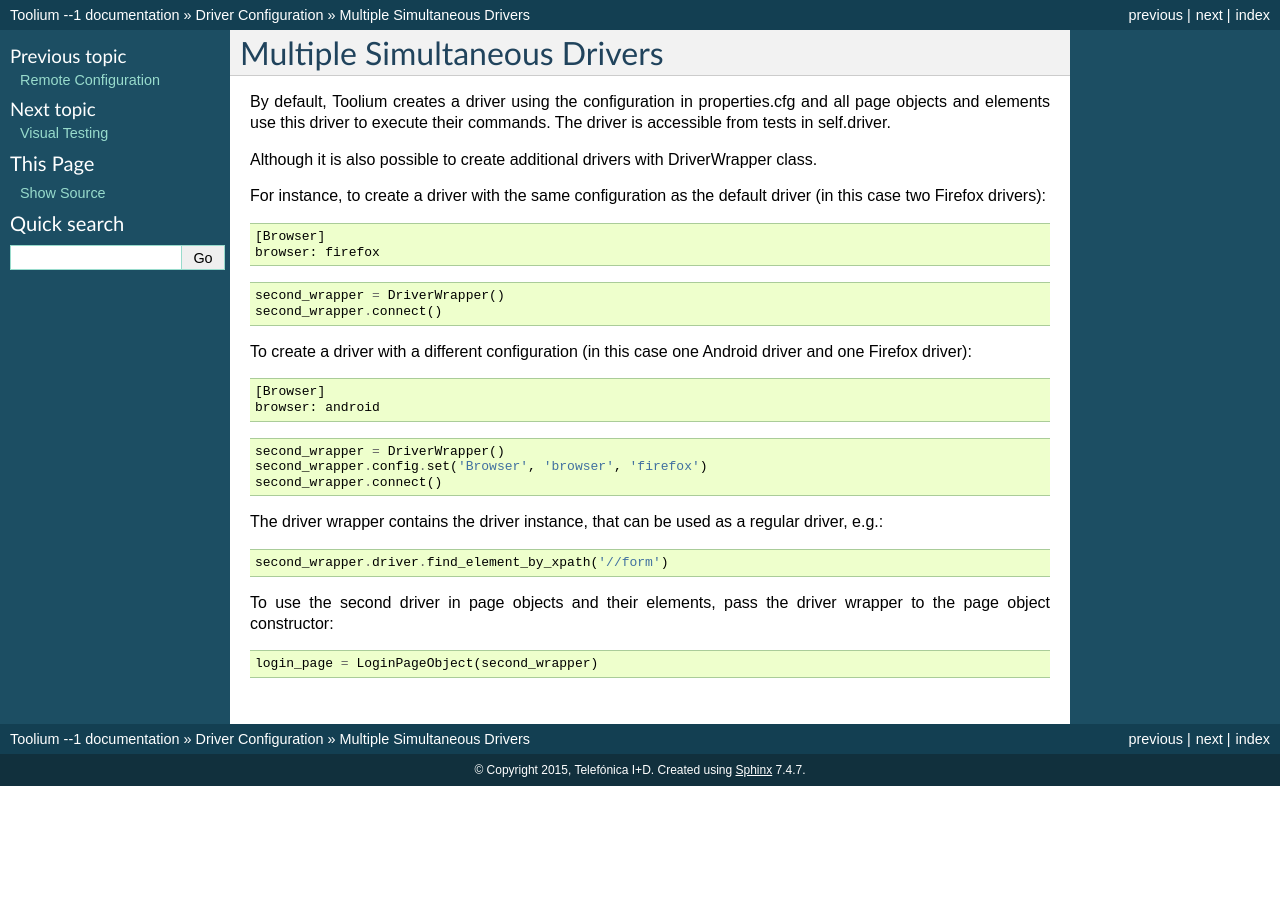
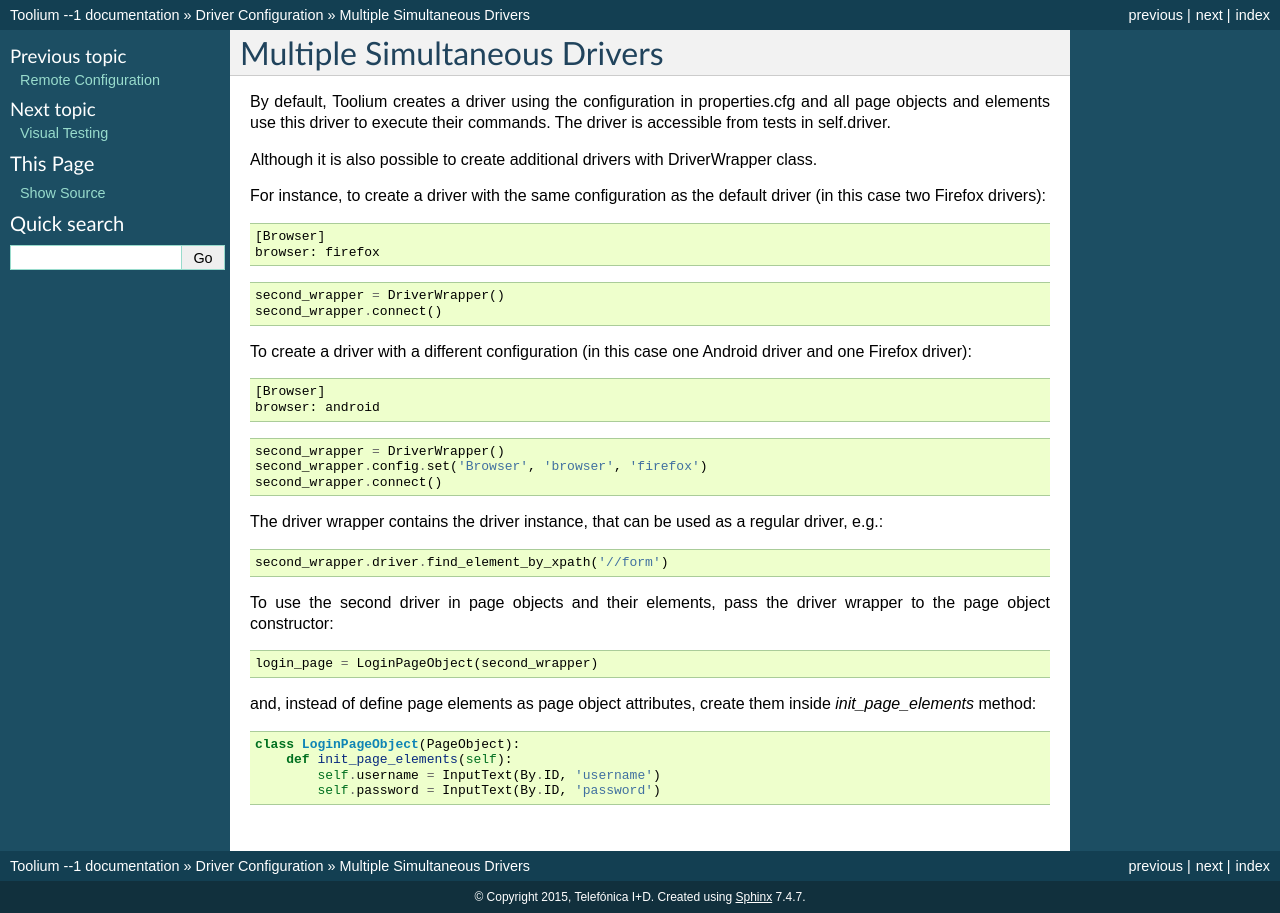
Before and after one commit to Telefonica/toolium, a Sphinx documentation site: the page built from docs/multiple_drivers.rst, in a window 1280 px wide. Built offline with Sphinx 7.4.7, drawn with Linux system fonts in a browser that asks for light colours.

```diff
--- a/CHANGELOG.rst
+++ b/CHANGELOG.rst
@@ -17,7 +17,7 @@ v0.12.0
   optional parameter instead of driver parameter.
 - Fix swipe over an element in Android and iOS web tests
 - Move set_config_* and set_output_* test case methods to ConfigFiles class
-- Add Behave environment file to initialize Toolium wrapper from behave tests
+- Add behave environment file to initialize Toolium wrapper from behave tests
 
 v0.11.3
 -------
--- a/docs/multiple_drivers.rst
+++ b/docs/multiple_drivers.rst
@@ -38,3 +38,12 @@ To use the second driver in page objects and their elements, pass the driver wra
 .. code-block:: python
 
     login_page = LoginPageObject(second_wrapper)
+
+and, instead of define page elements as page object attributes, create them inside *init_page_elements* method:
+
+.. code-block:: python
+
+    class LoginPageObject(PageObject):
+        def init_page_elements(self):
+            self.username = InputText(By.ID, 'username')
+            self.password = InputText(By.ID, 'password')
```
Also changed, not shown: other parts of CHANGELOG.rst (+1 -1 lines).
